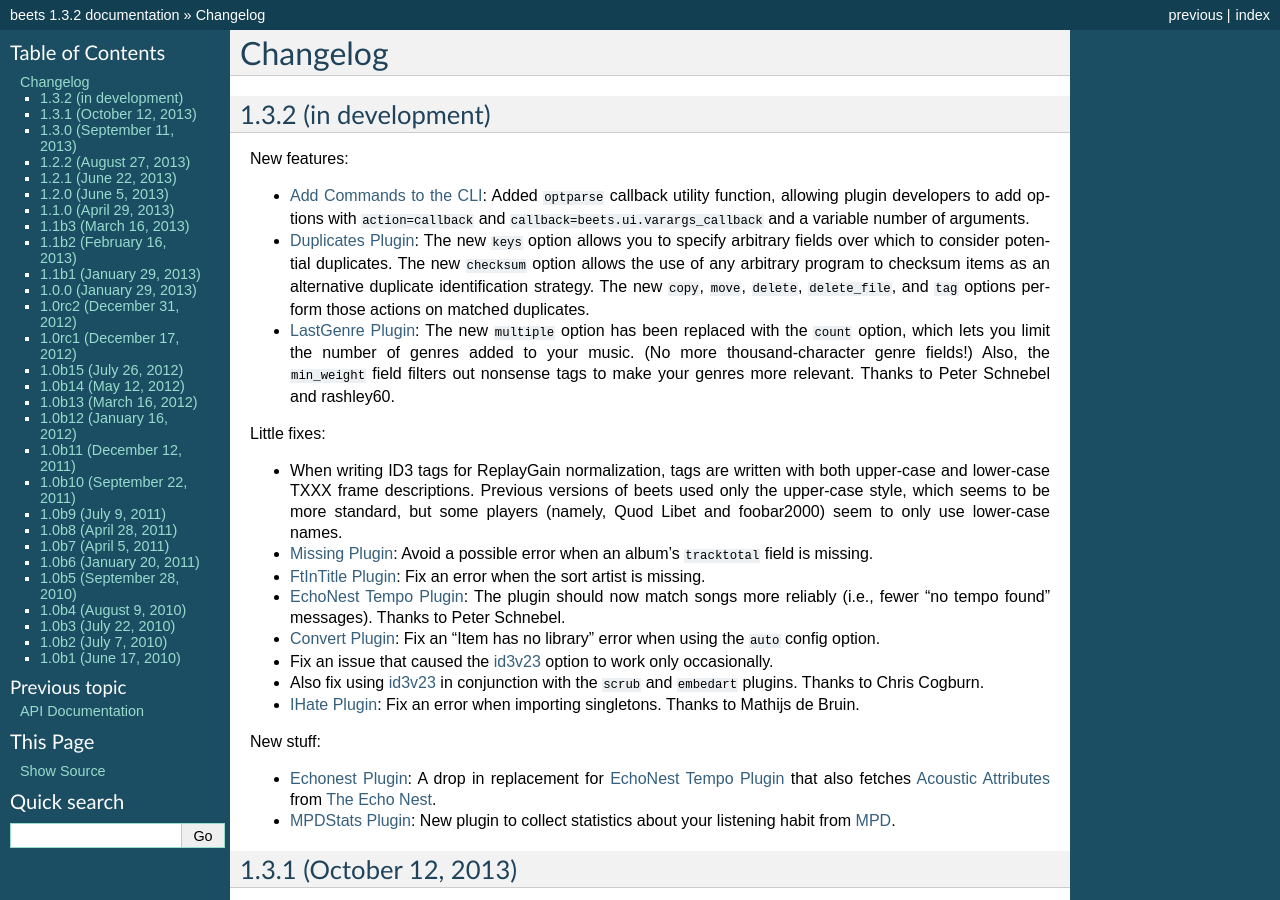
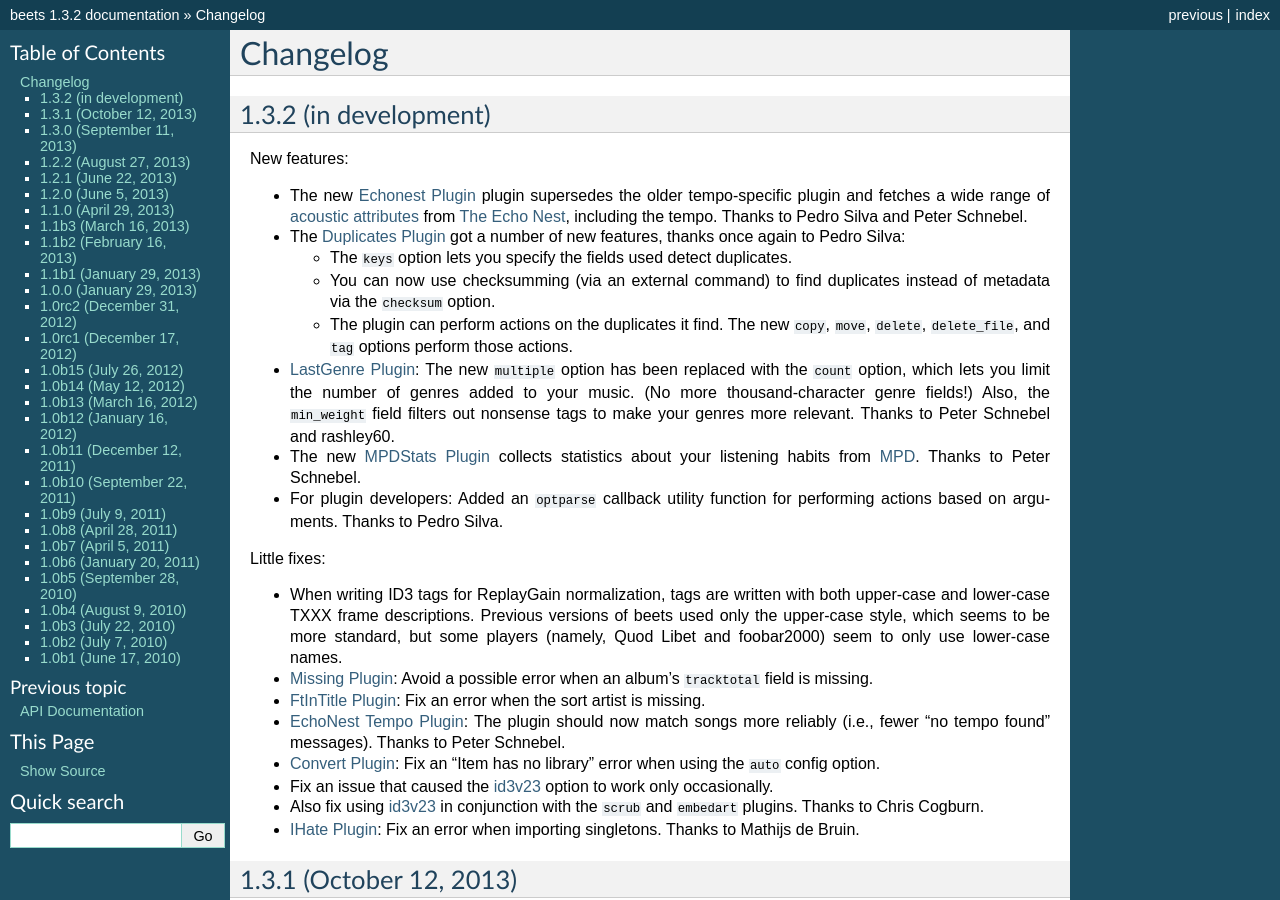
Before and after one commit to google-code-export/beets, a Sphinx documentation site: the page built from docs/changelog.rst, in a window 1280 px wide and 900 px high. Built offline with Sphinx 7.4.7, drawn with Linux system fonts in a browser that asks for light colours.

Commit message:
changelog reorganization

```diff
--- a/docs/changelog.rst
+++ b/docs/changelog.rst
@@ -6,22 +6,31 @@
 
 New features:
 
-* :ref:`add_subcommands`: Added ``optparse`` callback utility function, allowing
-  plugin developers to add options with ``action=callback`` and
-  ``callback=beets.ui.varargs_callback`` and a variable number of arguments.
-
-* :doc:`/plugins/duplicates`: The new ``keys`` option allows you to specify
-  arbitrary fields over which to consider potential duplicates. The new
-  ``checksum`` option allows the use of any arbitrary program to checksum
-  items as an alternative duplicate identification strategy. The new ``copy``,
-  ``move``, ``delete``, ``delete_file``, and ``tag`` options perform those
-  actions on matched duplicates.
+* The new :doc:`/plugins/echonest` plugin supersedes the older tempo-specific
+  plugin and fetches a wide range of `acoustic attributes`_ from `The Echo
+  Nest`_, including the tempo. Thanks to Pedro Silva and Peter Schnebel.
+
+* The :doc:`/plugins/duplicates` got a number of new features, thanks once
+  again to Pedro Silva:
+
+  * The ``keys`` option lets you specify the fields used detect duplicates.
+  * You can now use checksumming (via an external command) to find
+    duplicates instead of metadata via the ``checksum`` option.
+  * The plugin can perform actions on the duplicates it find. The new
+    ``copy``, ``move``, ``delete``, ``delete_file``, and ``tag`` options
+    perform those actions.
 
 * :doc:`/plugins/lastgenre`: The new ``multiple`` option has been replaced
   with the ``count`` option, which lets you limit the number of genres added
   to your music. (No more thousand-character genre fields!) Also, the
   ``min_weight`` field filters out nonsense tags to make your genres more
   relevant. Thanks to Peter Schnebel and rashley60.
+
+* The new :doc:`/plugins/mpdstats` collects statistics about your
+  listening habits from `MPD`_. Thanks to Peter Schnebel.
+
+* For plugin developers: Added an ``optparse`` callback utility function for
+  performing actions based on arguments. Thanks to Pedro Silva.
 
 Little fixes:
 
@@ -43,14 +52,6 @@
 * :doc:`/plugins/ihate`: Fix an error when importing singletons. Thanks to
   Mathijs de Bruin.
 
-
-New stuff:
-
-* :doc:`/plugins/echonest`: A drop in replacement for
-  :doc:`/plugins/echonest_tempo` that also fetches `Acoustic Attributes`_ from
-  `The Echo Nest`_.
-* :doc:`/plugins/mpdstats`: New plugin to collect statistics about your
-  listening habit from `MPD`_.
 
 .. _Acoustic Attributes: http://developer.echonest.com/acoustic-attributes.html
 .. _MPD: http://mpd.wikia.com/wiki/Music_Player_Daemon_Wiki
```
